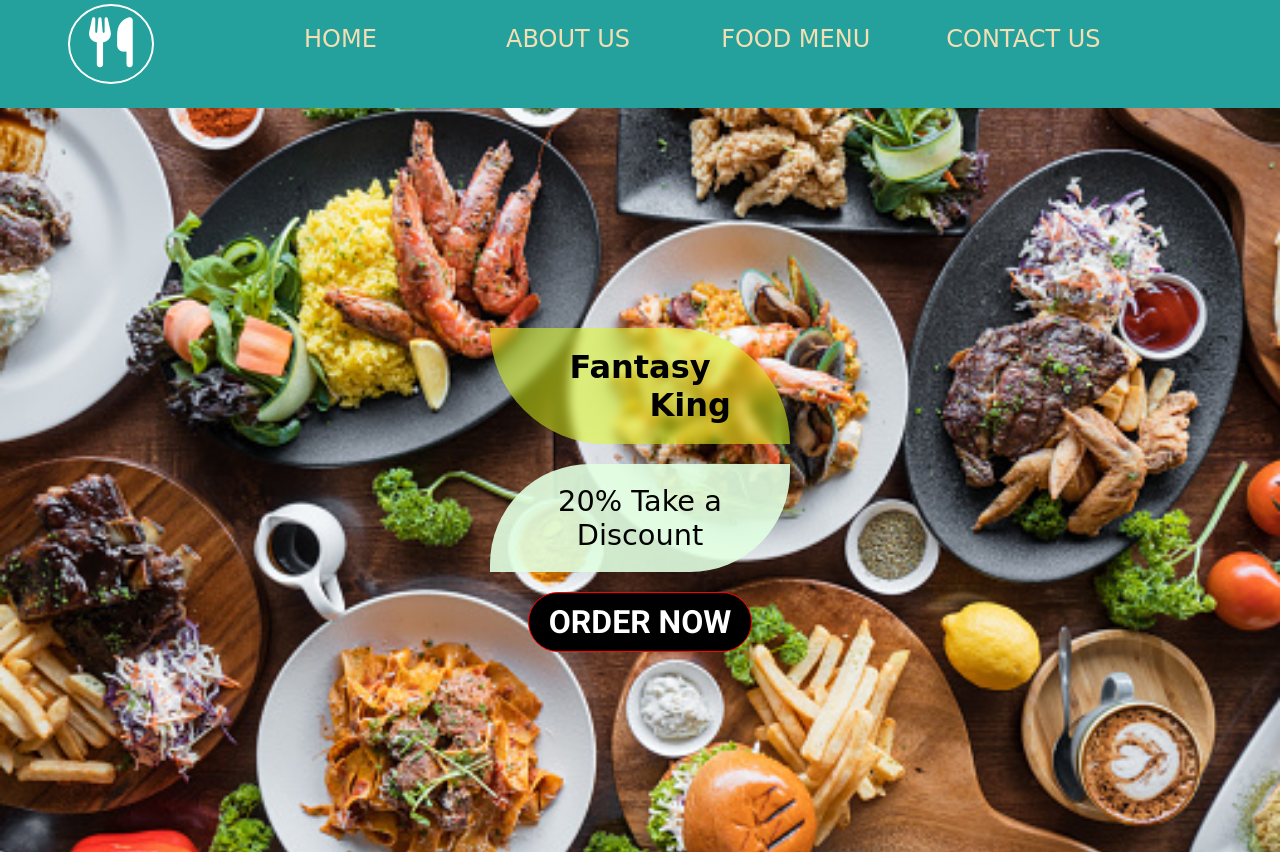
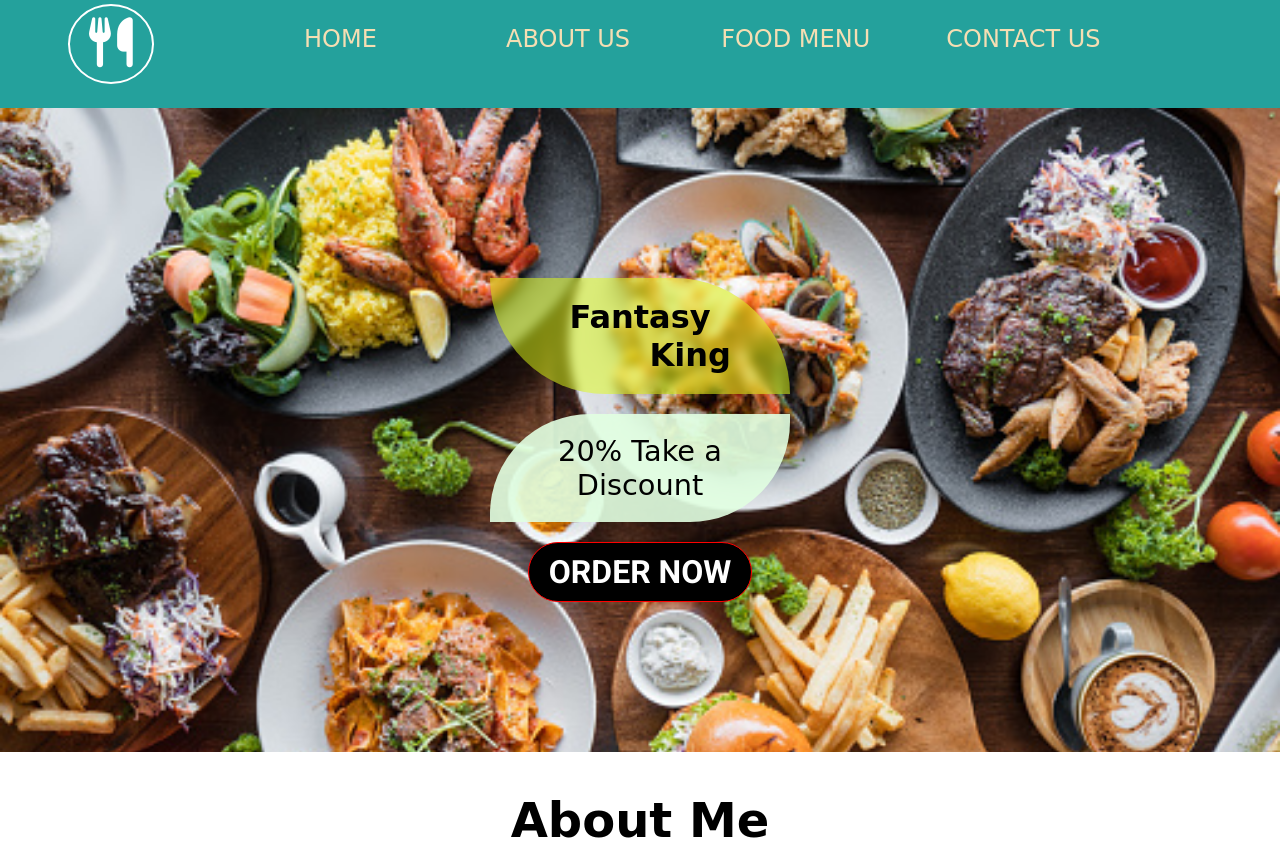
Before and after one commit to sabbir-hasan00/restaurant-project-1, a plain HTML site: page index.html in a window 1280 px wide. Shown: the top 852 px of the page. Drawn offline with Linux system fonts and the light colour scheme; files whose address does not match are found by name; a web font is replaced by a local one.

Commit message:
Update style.css

```diff
--- a/style.css
+++ b/style.css
@@ -113,7 +113,7 @@ header ul li:hover{
    padding:50px;
 }
 .b_content{
-    padding: 150px 0px;
+    padding: 100px 0px;
     text-align: center;
 }
 .b_content h1{
```
